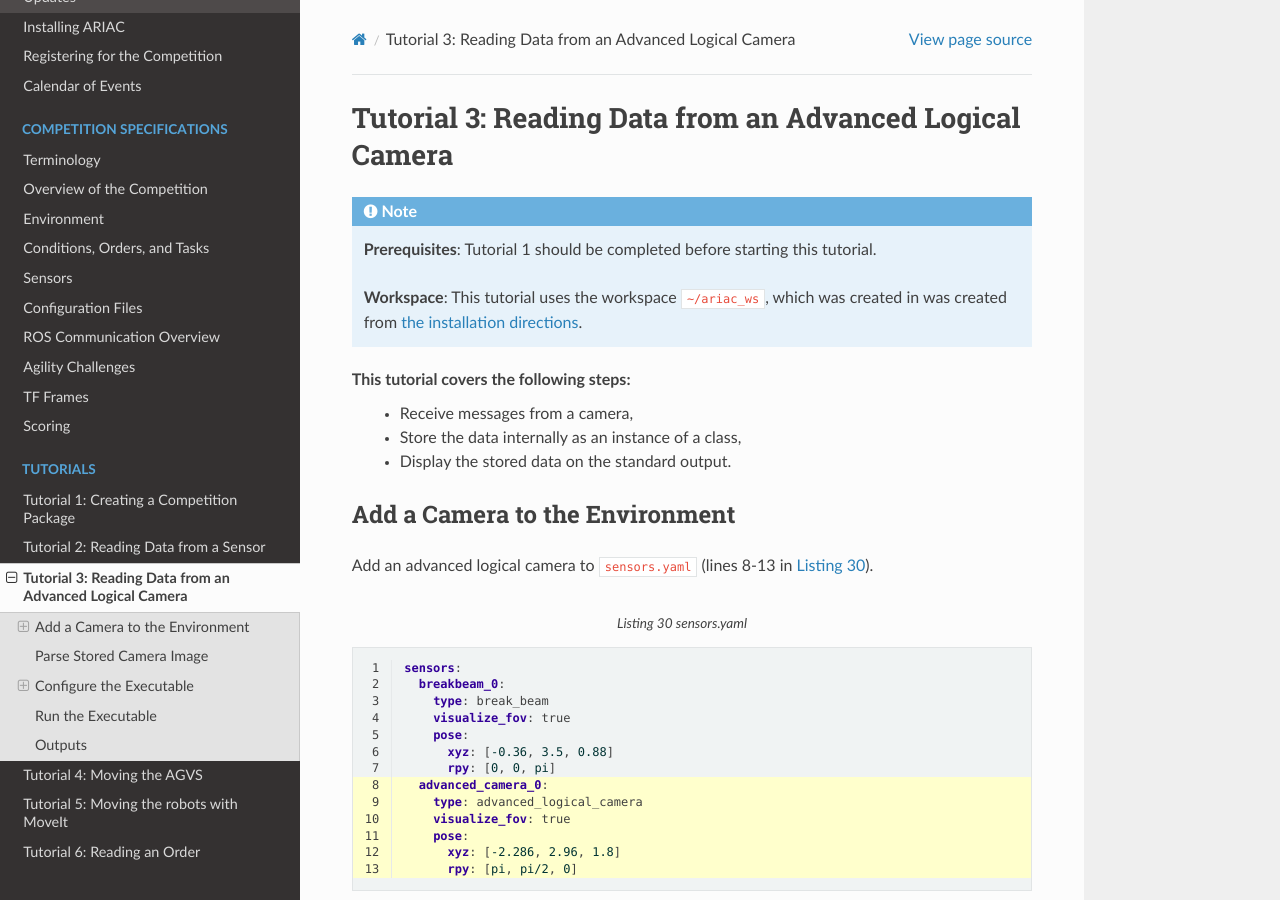
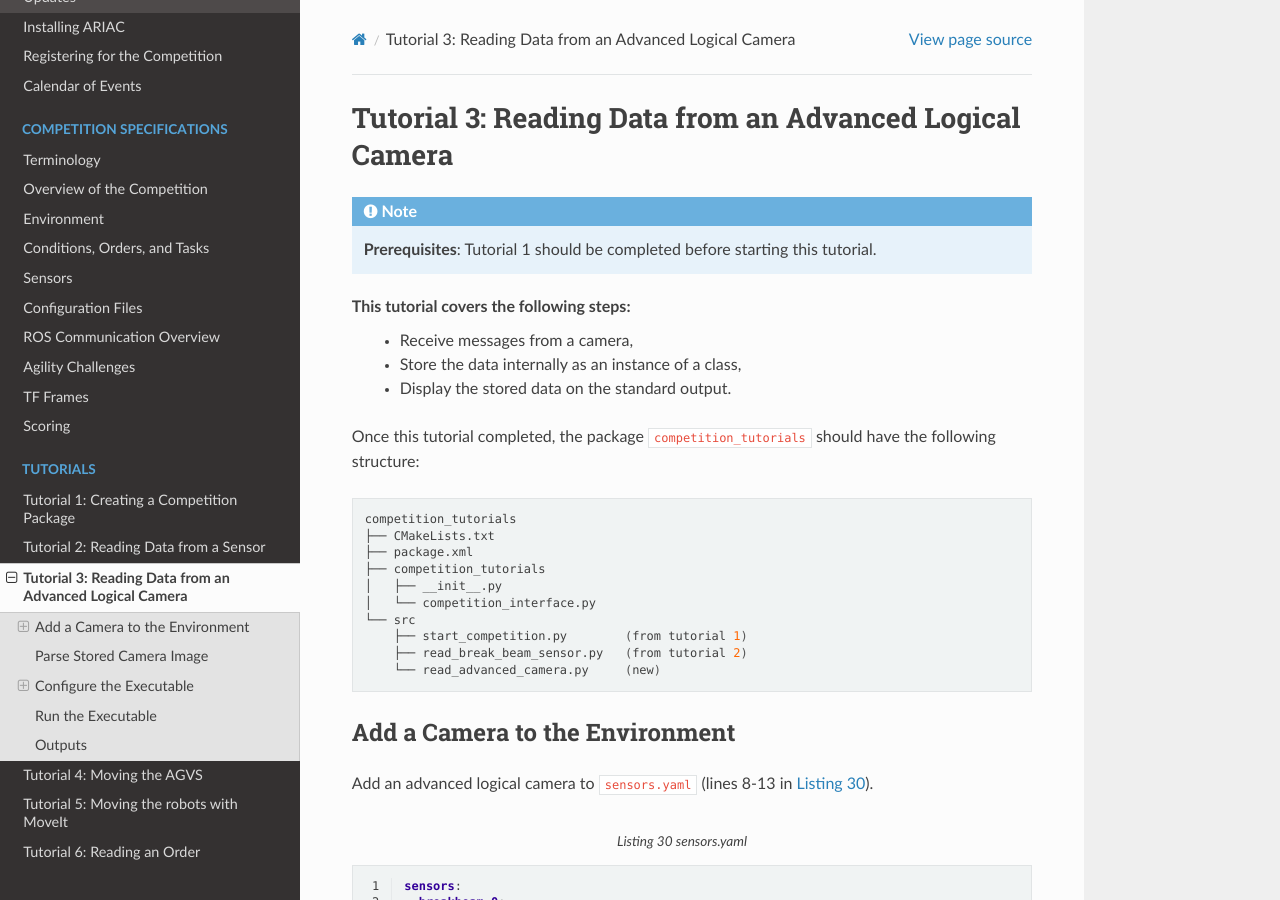
Before and after one commit to usnistgov/ARIAC, a Sphinx documentation site: the page built from docs/tutorials/tutorial_3.rst, in a window 1280 px wide and 900 px high. Built offline with Sphinx 7.4.7 and the Read the Docs theme 2.0.0, drawn with Linux system fonts in a browser that asks for light colours; some of the changed text lies outside the part shown.

Commit message:
tutorial 1

```diff
--- a/docs/tutorials/tutorial_3.rst
+++ b/docs/tutorials/tutorial_3.rst
@@ -8,12 +8,25 @@ Tutorial 3: Reading Data from an Advanced Logical Camera
 .. note::
   **Prerequisites**: Tutorial 1 should be completed before starting this tutorial.
 
-  **Workspace**: This tutorial uses the workspace ``~/ariac_ws``, which was created in was created from `the installation directions <https://ariac.readthedocs.io/en/latest/getting_started/installation.html>`_.
-
 This tutorial covers the following steps:
   - Receive messages from a camera,
   - Store the data internally as an instance of a class,
   - Display the stored data on the standard output.
+
+Once this tutorial completed, the package ``competition_tutorials`` should have the following structure:
+
+.. code-block:: bash
+
+    competition_tutorials
+    ├── CMakeLists.txt
+    ├── package.xml
+    ├── competition_tutorials
+    │   ├── __init__.py
+    │   └── competition_interface.py
+    └── src
+        ├── start_competition.py        (from tutorial 1)
+        ├── read_break_beam_sensor.py   (from tutorial 2)
+        └── read_advanced_camera.py     (new)
 
 
 Add a Camera to the Environment
@@ -532,6 +545,7 @@ Update ``CMakeLists.txt`` to add ``read_advanced_camera.py`` as an executable.
   # Install Python executables
   install(PROGRAMS
     src/start_competition.py
+    src/read_break_beam_sensor.py
     src/read_advanced_camera.py
     DESTINATION lib/${PROJECT_NAME}
   )
```
Also changed, not shown: docs/tutorials/tutorial_1.rst (+6 -2 lines).
